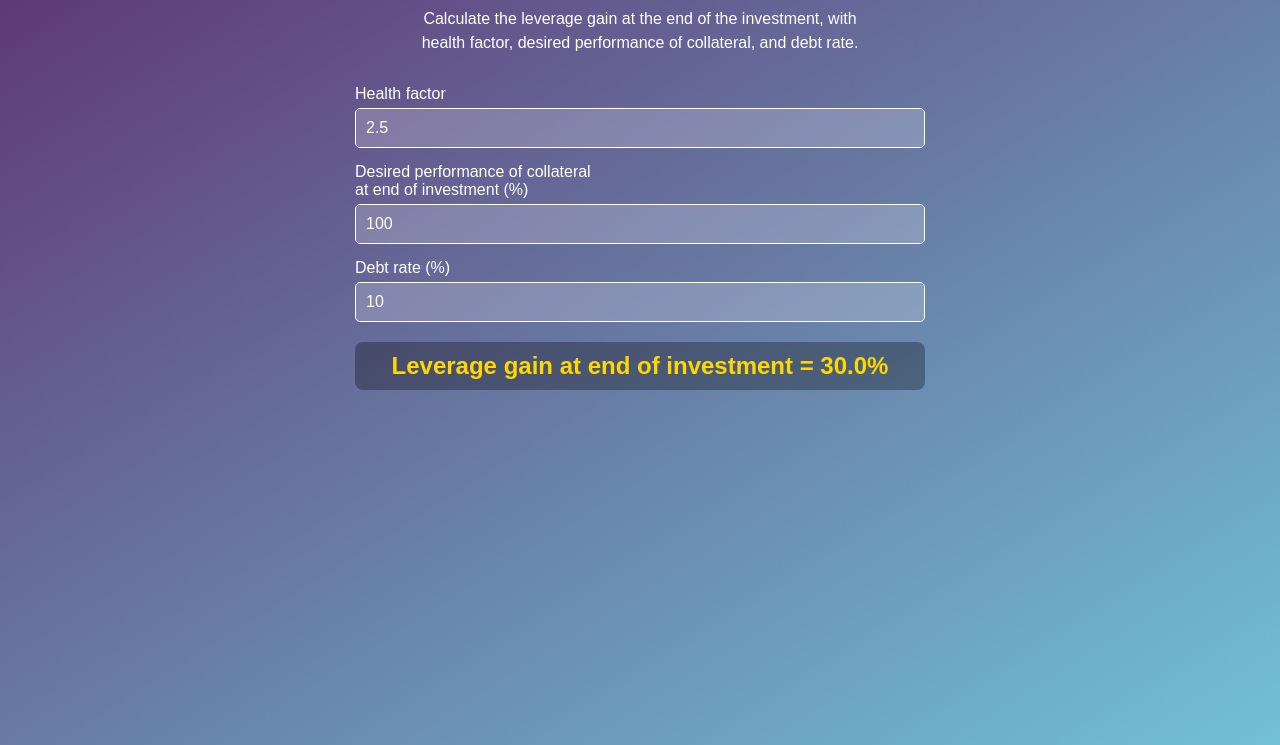
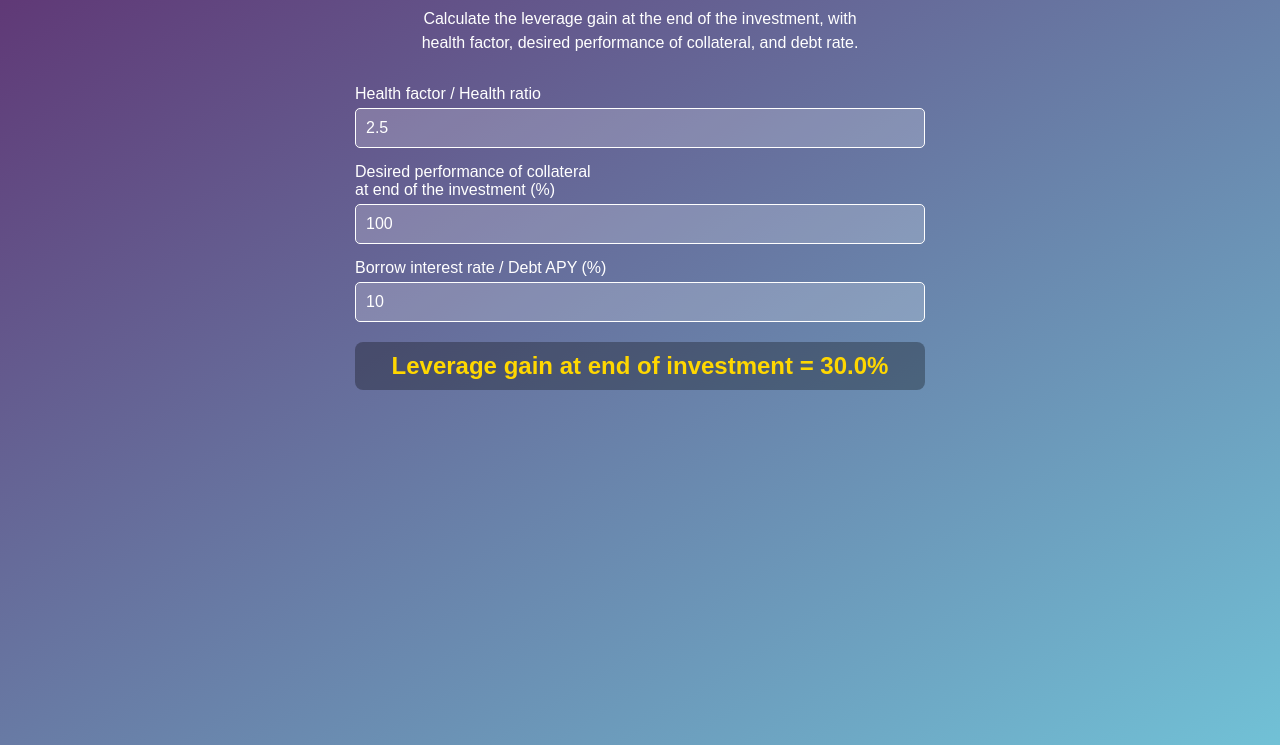
Before and after one commit to Philippe734/aave-leverage-gain, a plain HTML site: page index.html in a window 1280 px wide. Shown: the part 55-800 px from the top of the page. Drawn offline with Linux system fonts and the light colour scheme.

Commit message:
Update index.html

```diff
--- a/index.html
+++ b/index.html
@@ -102,17 +102,17 @@
 
     <div class="container">
         <div class="input-group">
-            <label for="hr">Health factor</label>
+            <label for="hr">Health factor / Health ratio</label>
             <input type="number" id="hr" step="any" value="2.5">
         </div>
 
         <div class="input-group">
-            <label for="r">Desired performance of collateral <br> at end of investment (%)</label>
+            <label for="r">Desired performance of collateral <br> at end of the investment (%)</label>
             <input type="number" id="r" step="any" value="100">
         </div>
 
         <div class="input-group">
-            <label for="i">Debt rate (%)</label>
+            <label for="i">Borrow interest rate / Debt APY (%)</label>
             <input type="number" id="i" step="any" value="10">
         </div>
 
```
